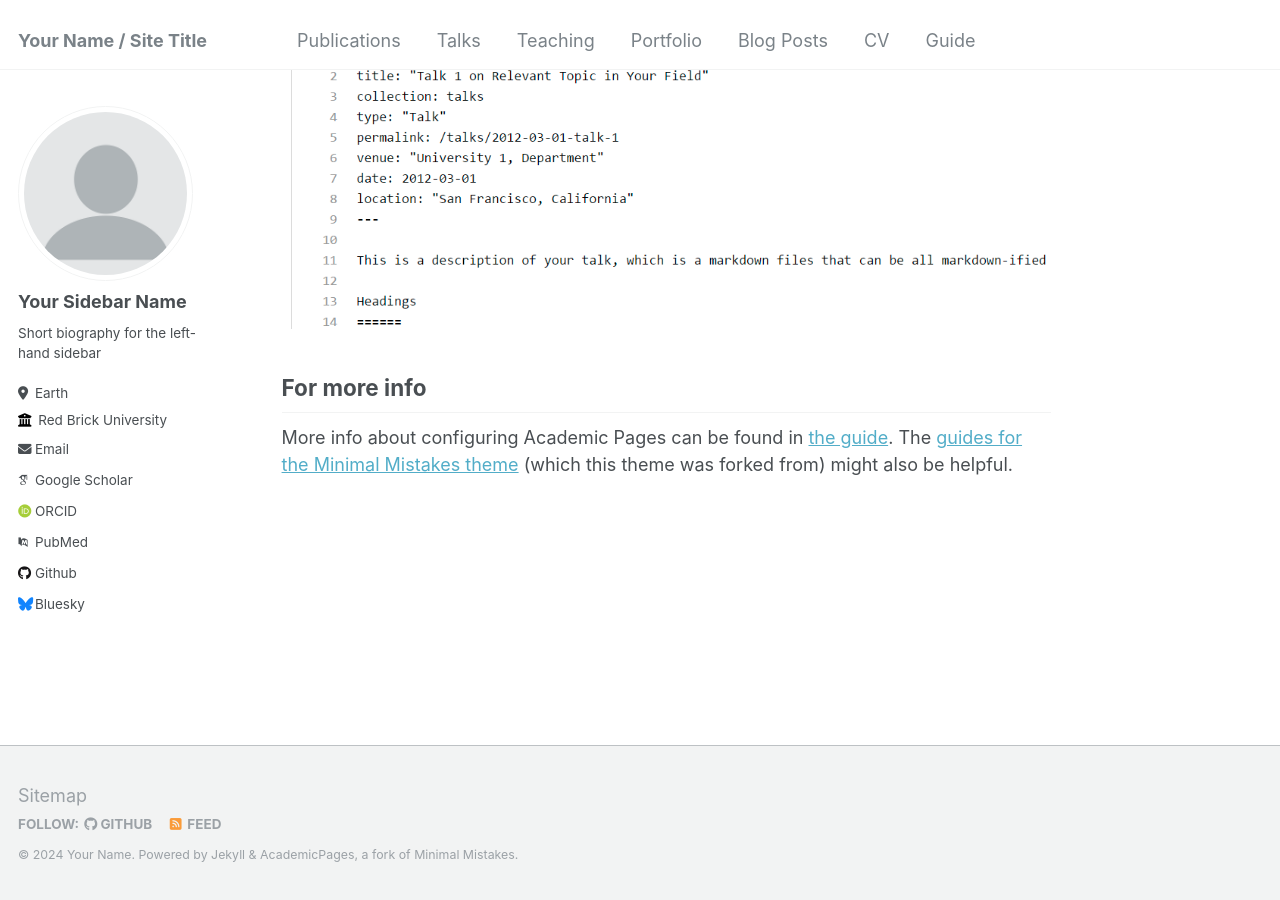
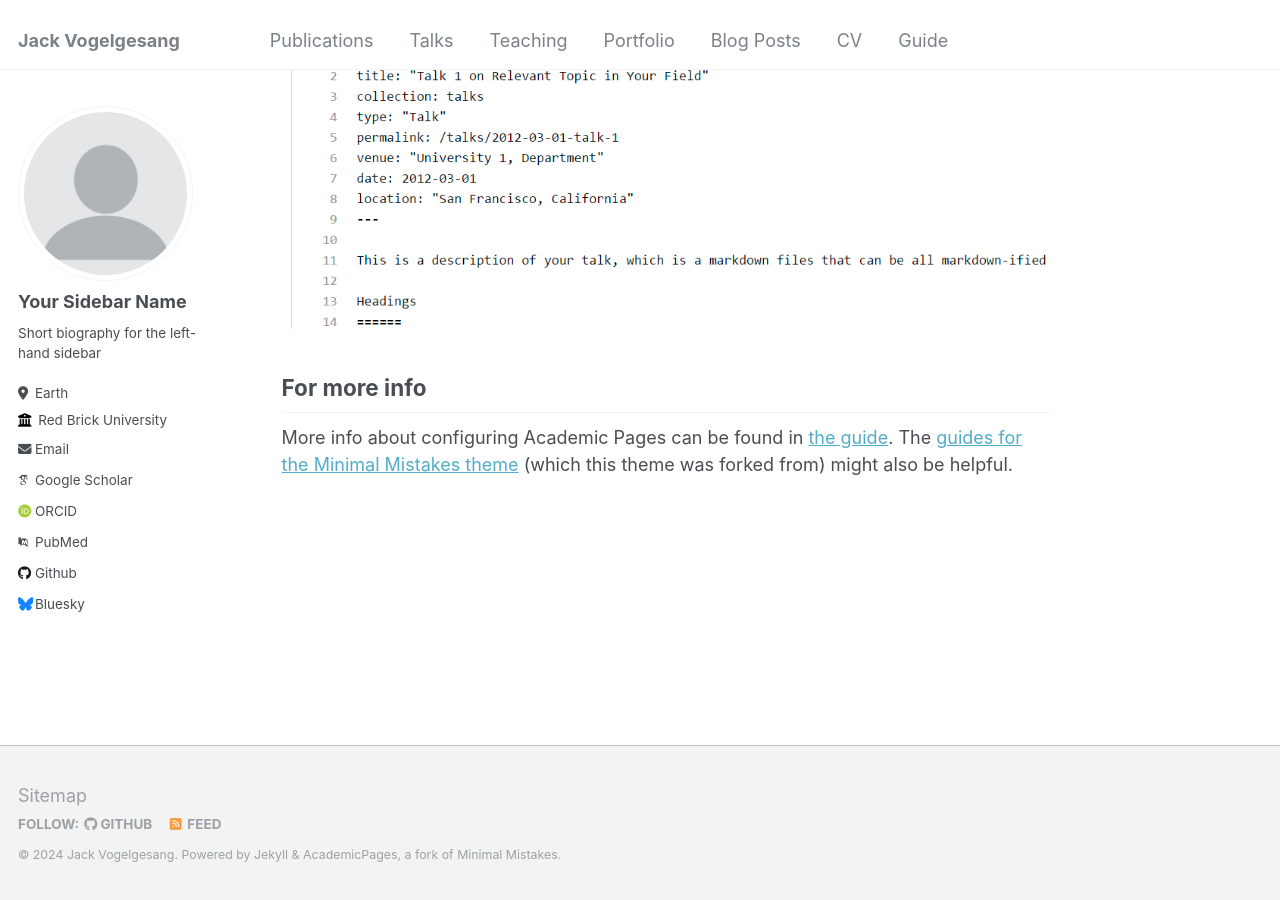
Before and after one commit to Jvogie/Jvogie.github.io, a Jekyll site: the page built from _pages/about.md, in a window 1280 px wide and 900 px high, scrolled down 2660 px. Built offline with Jekyll 4.4.1, drawn with Linux system fonts in a browser that asks for light colours; some web fonts are replaced.

Commit message:
Update _config.yml

```diff
--- a/_config.yml
+++ b/_config.yml
@@ -8,13 +8,13 @@
 
 # Basic Site Settings
 locale                   : "en-US"
-title                    : "Your Name / Site Title"
+title                    : "Jack Vogelgesang"
 title_separator          : "-"
-name                     : &name "Your Name"
+name                     : &name "Jack Vogelgesang"
 description              : &description "personal description"
-url                      : https://academicpages.github.io # the base hostname & protocol for your site e.g. "https://mmistakes.github.io"
+url                      : https://Jvogie.github.io # the base hostname & protocol for your site e.g. "https://mmistakes.github.io"
 baseurl                  : "" # the subpath of your site, e.g. "/blog"
-repository               : "academicpages/academicpages.github.io"
+repository               : "Jvogie/Jvogie.github.io"
 
 # Site Author - The following control what appear as part of the author content on the side bar.
 #               If a field is blank the icon and link will not appear, otherwise it will be shown.
```
